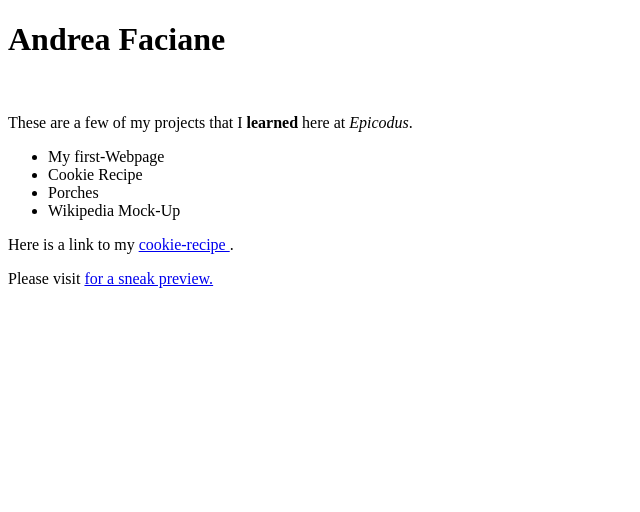
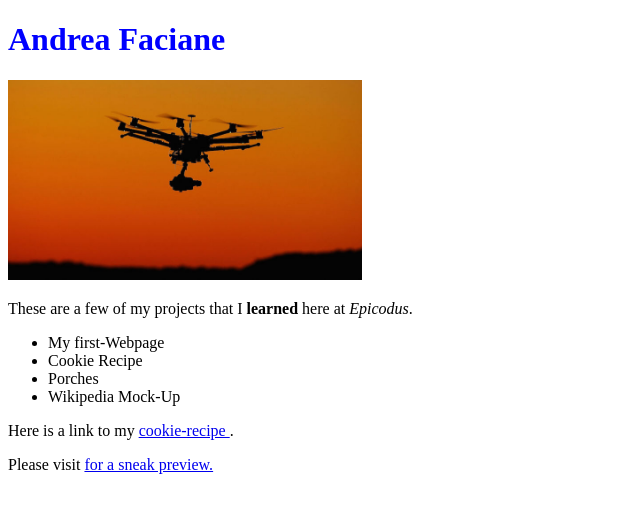
Before and after one commit to BlaneJulian/Portfolio-Landing-Project, a plain HTML site: page portfolio.html in a window 1280 px wide. Shown: the whole page, without its empty margins (0-640 px from the left). Drawn offline with Linux system fonts and the light colour scheme.

Commit message:
adds image of drone

```diff
--- /dev/null
+++ b/css/style.css
@@ -0,0 +1,2 @@
+h1 {
+  color: blue;
--- a/css/styles.css
+++ b/css/styles.css
@@ -0,0 +1,6 @@
+h1 {
+  color:blue;
+}
+img{
+  max-height:200px;
+}
--- a/portfolio.html
+++ b/portfolio.html
@@ -6,7 +6,7 @@
   </head>
   <body>
     <h1> Andrea Faciane </h1>
-    <img src=>
+    <img src="img/drone.jpg"alt="photo of drone flying">
       <p>These are a few of my projects that I  <strong>learned</strong> here at <em> Epicodus</em>.</p>
 
       <ul>
```
Also changed, not shown: img/drone.jpg (added).
